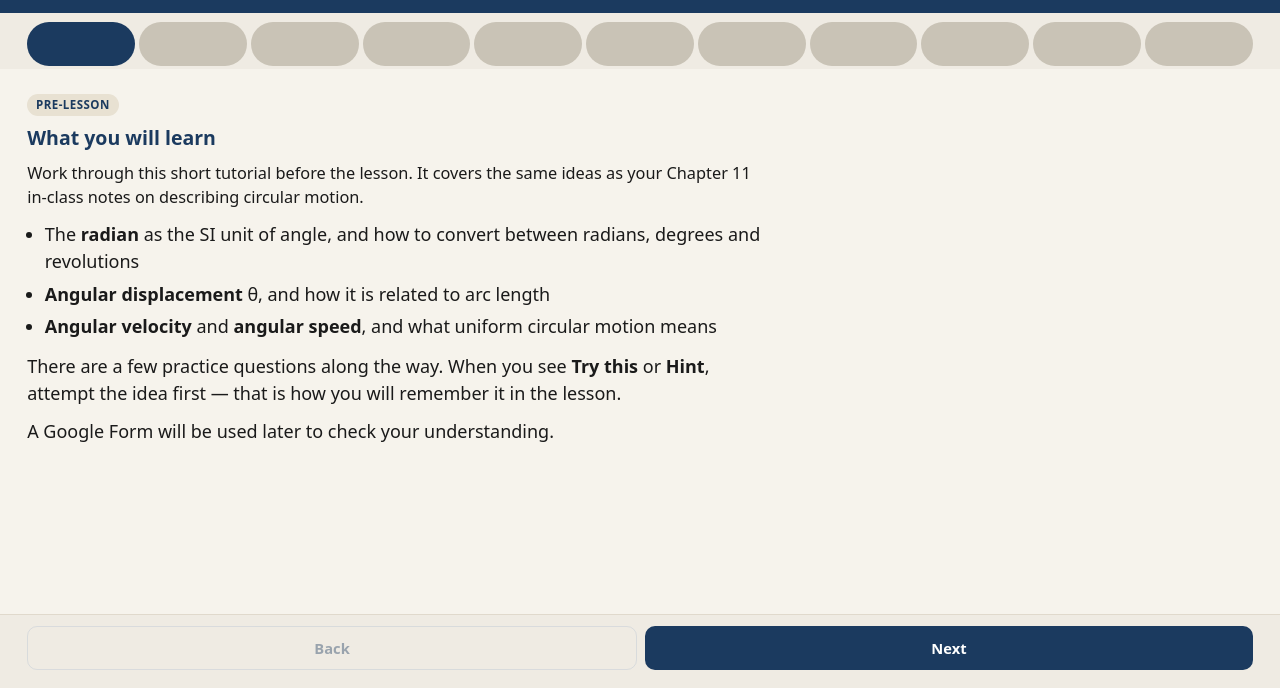
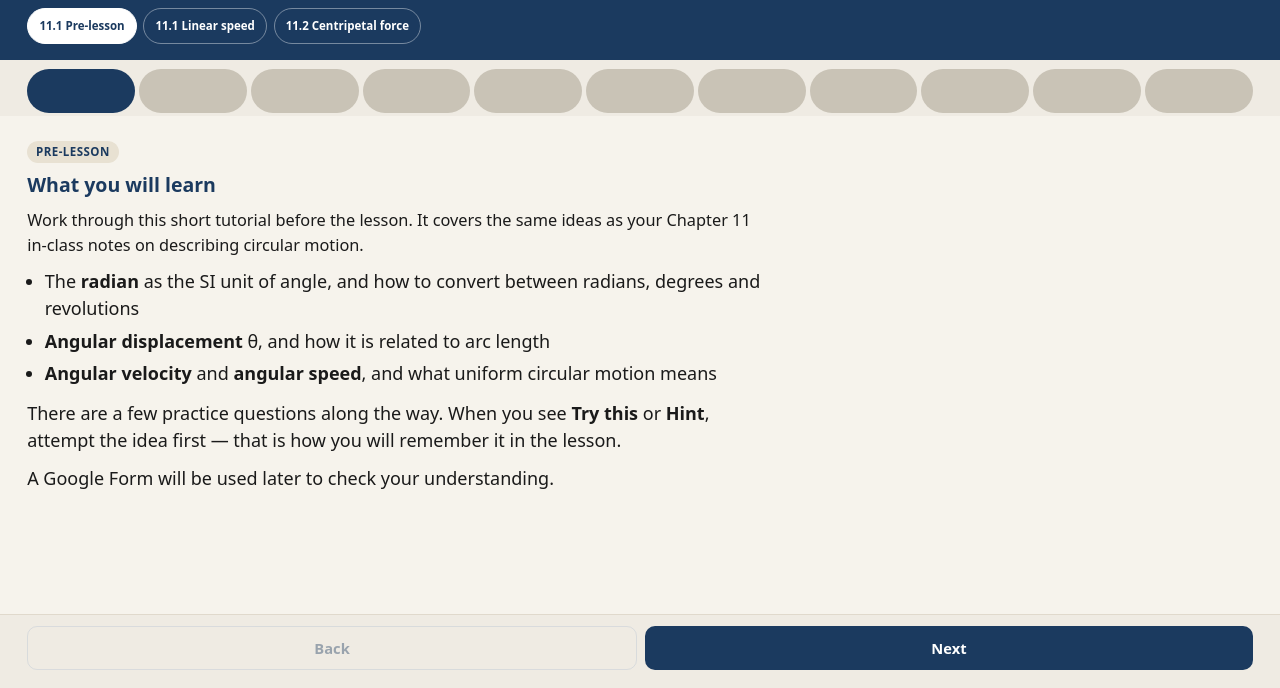
Before and after one commit to ybfoo22-spec/circular-motion, a plain HTML site: page index.html in a window 1280 px wide. Shown: the part 112-800 px from the top of the page. Drawn offline with Linux system fonts and the light colour scheme.

Commit message:
Update index.html

```diff
--- a/index.html
+++ b/index.html
@@ -276,6 +276,36 @@
       padding-bottom: max(1.1rem, env(safe-area-inset-bottom));
     }
     nav.bar button { flex: 1; }
+
+    nav.sec-nav {
+      display: flex;
+      flex-wrap: wrap;
+      gap: 0.35rem 0.4rem;
+      margin-top: 0.7rem;
+    }
+    nav.sec-nav a {
+      display: inline-flex;
+      align-items: center;
+      min-height: 36px;
+      padding: 0.15rem 0.7rem;
+      border: 1px solid rgba(255,255,255,.4);
+      border-radius: 99px;
+      color: #fff;
+      text-decoration: none;
+      font-size: 0.72rem;
+      font-weight: 600;
+      line-height: 1.2;
+    }
+    nav.sec-nav a:hover,
+    nav.sec-nav a:focus-visible {
+      background: rgba(255,255,255,.14);
+    }
+    nav.sec-nav a[aria-current="page"] {
+      background: #fff;
+      color: var(--navy);
+      border-color: #fff;
+      pointer-events: none;
+    }
     .pill {
       display: inline-block;
       font-family: system-ui, -apple-system, "PingFang TC", "Noto Sans TC", "Microsoft JhengHei", sans-serif;
@@ -411,6 +441,11 @@
       <p class="kicker" data-i18n="kicker">CSWCSS F.5 Physics · Pre-lesson task</p>
       <h1>Chapter 11 Uniform Circular Motion</h1>
       <p>11.1 Describing circular motion</p>
+          <nav class="sec-nav" id="secNav" aria-label="Chapter sections">
+        <a href="index.html" data-i18n="navPre" aria-current="page">11.1 Pre-lesson</a>
+        <a href="11.1-linear-speed-period.html" data-i18n="navLSP">11.1 Linear speed</a>
+        <a href="11.2-centripetal-force.html" data-i18n="navCF">11.2 Centripetal force</a>
+      </nav>
     </header>
     <div class="progress" id="progress" aria-hidden="true"></div>
     <main id="main"></main>
@@ -431,6 +466,9 @@
     const $back = document.getElementById("btnBack");
     const $next = document.getElementById("btnNext");
     let i = 0;
+    const PREV_FILE = '';
+    const NEXT_FILE = '11.1-linear-speed-period.html';
+    const NEXT_KEY = 'nextLSP';
 
     const I18N = {
       en: {
@@ -440,6 +478,12 @@
           "back": "Back",
           "next": "Next",
           "backToStart": "Back to start",
+          "secNav": "Chapter sections",
+          "navPre": "11.1 Pre-lesson",
+          "navLSP": "11.1 Linear speed",
+          "navCF": "11.2 Centripetal force",
+          "nextLSP": "Next: Linear speed",
+          "nextCF": "Next: Centripetal force",
           "play": "Play",
           "stop": "Stop",
           "check": "Check",
@@ -553,6 +597,12 @@
           "back": "返回",
           "next": "下一頁",
           "backToStart": "回到開始",
+          "secNav": "本章各節",
+          "navPre": "11.1 課前任務",
+          "navLSP": "11.1 Linear speed",
+          "navCF": "11.2 Centripetal force",
+          "nextLSP": "下一節：Linear speed",
+          "nextCF": "下一節：Centripetal force",
           "play": "播放",
           "stop": "停止",
           "check": "檢查",
@@ -675,6 +725,8 @@
       document.title = t("docTitle");
       const grp = document.getElementById("langSwitch");
       if (grp) grp.setAttribute("aria-label", t("langGroup"));
+      const sec = document.getElementById("secNav");
+      if (sec) sec.setAttribute("aria-label", t("secNav"));
       const enBtn = document.getElementById("langEn");
       const zhBtn = document.getElementById("langZh");
       if (enBtn) enBtn.setAttribute("aria-pressed", lang === "en" ? "true" : "false");
@@ -701,7 +753,7 @@
       setTxt("wCaption", "svgConstW");
 
       $back.textContent = t("back");
-      $next.textContent = i === steps.length - 1 ? t("backToStart") : t("next");
+      $next.textContent = i === steps.length - 1 ? (NEXT_KEY ? t(NEXT_KEY) : t("backToStart")) : t("next");
       const playBtn = document.getElementById("dispPlay");
       if (playBtn) playBtn.textContent = dispTimer ? t("stop") : t("play");
 
@@ -1080,18 +1132,25 @@
         b.classList.toggle("on", k === i);
         b.classList.toggle("done", k < i);
       });
-      $back.disabled = i === 0;
-      $back.style.opacity = i === 0 ? .4 : 1;
-      $next.textContent = i === steps.length - 1 ? t("backToStart") : t("next");
+      $back.disabled = i === 0 && !PREV_FILE;
+      $back.style.opacity = $back.disabled ? .4 : 1;
+      $next.textContent = i === steps.length - 1 ? (NEXT_KEY ? t(NEXT_KEY) : t("backToStart")) : t("next");
       $main.scrollTop = 0;
       window.scrollTo({ top: 0, behavior: "smooth" });
       initStep(i);
       applyLang();
     }
-    $back.addEventListener("click", () => go(i - 1));
+    $back.addEventListener("click", () => {
+      if (i === 0 && PREV_FILE) { location.href = PREV_FILE; return; }
+      go(i - 1);
+    });
     $next.addEventListener("click", () => {
-      if (i === steps.length - 1) go(0);
-      else go(i + 1);
+      if (i === steps.length - 1) {
+        if (NEXT_FILE) { location.href = NEXT_FILE; return; }
+        go(0);
+        return;
+      }
+      go(i + 1);
     });
 
     /* ---------- Math helpers ---------- */
```
